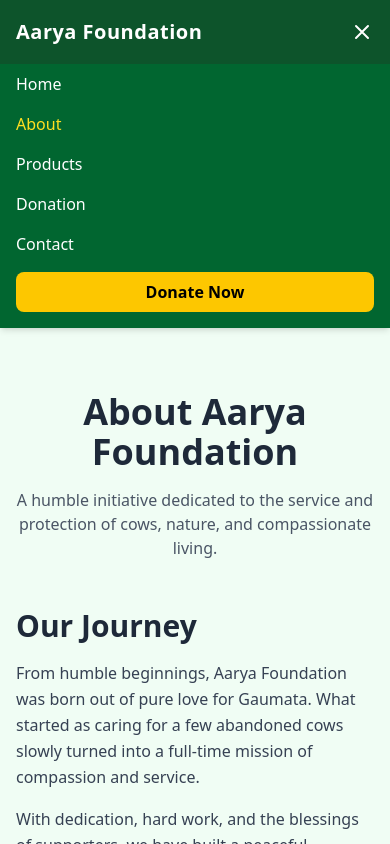
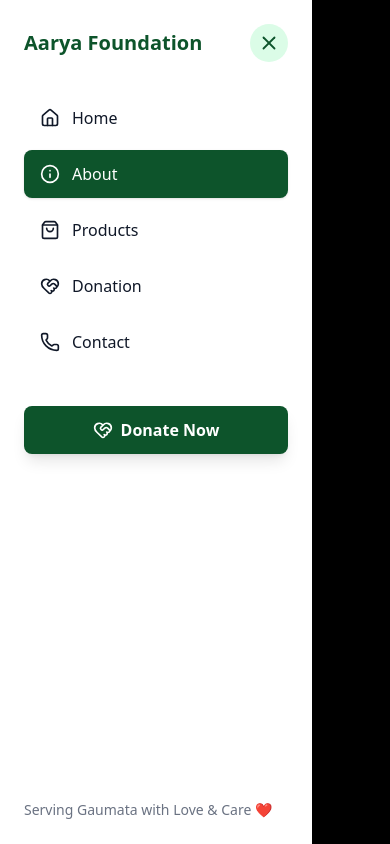
Before and after one commit to GovindxSharma/aaryafoundation, a Next.js app: page /about in a window 390 px wide. Both pictures are taken after a click on the button 362 px from the left and 32 px from the top of the page. Shown: the top 844 px of the page. Built offline with nearby package versions, Linux system fonts and the light colour scheme.

Commit message:
updated mobile nav

```diff
--- a/app/components/Navbar.tsx
+++ b/app/components/Navbar.tsx
@@ -1,19 +1,33 @@
 "use client";
 
-import { useState } from "react";
+import { useState, useEffect } from "react";
 import Link from "next/link";
 import { usePathname } from "next/navigation";
+import {
+  Menu,
+  X,
+  Home,
+  Info,
+  ShoppingBag,
+  HeartHandshake,
+  Phone,
+} from "lucide-react";
 
 export default function Navbar() {
   const [isOpen, setIsOpen] = useState(false);
   const pathname = usePathname();
 
+  // Close menu when route changes
+  useEffect(() => {
+    setIsOpen(false);
+  }, [pathname]);
+
   const navLinks = [
-    { name: "Home", path: "/" },
-    { name: "About", path: "/about" },
-    { name: "Products", path: "/products" },
-    { name: "Donation", path: "/donation" },
-    { name: "Contact", path: "/contact" },
+    { name: "Home", path: "/", icon: <Home size={20} /> },
+    { name: "About", path: "/about", icon: <Info size={20} /> },
+    { name: "Products", path: "/products", icon: <ShoppingBag size={20} /> },
+    { name: "Donation", path: "/donation", icon: <HeartHandshake size={20} /> },
+    { name: "Contact", path: "/contact", icon: <Phone size={20} /> },
   ];
 
   return (
@@ -55,59 +69,92 @@
           {/* MOBILE MENU BUTTON */}
           <button
             className="md:hidden focus:outline-none"
-            onClick={() => setIsOpen(!isOpen)}
+            onClick={() => setIsOpen(true)}
           >
-            <svg
-              className="w-6 h-6"
-              fill="none"
-              stroke="currentColor"
-              viewBox="0 0 24 24"
-            >
-              {isOpen ? (
-                <path
-                  strokeLinecap="round"
-                  strokeLinejoin="round"
-                  strokeWidth={2}
-                  d="M6 18L18 6M6 6l12 12"
-                />
-              ) : (
-                <path
-                  strokeLinecap="round"
-                  strokeLinejoin="round"
-                  strokeWidth={2}
-                  d="M4 6h16M4 12h16M4 18h16"
-                />
-              )}
-            </svg>
+            <Menu size={26} />
           </button>
         </div>
       </div>
 
-      {/* MOBILE MENU */}
-      {isOpen && (
-        <div className="md:hidden bg-green-800 px-4 pb-4">
+      {/* MOBILE APP STYLE DRAWER */}
+      <div
+        className={`
+          fixed inset-0 z-50 md:hidden transition-all duration-300
+          ${isOpen ? "visible" : "invisible"}
+        `}
+      >
+        {/* BACKDROP */}
+        <div
+          onClick={() => setIsOpen(false)}
+          className={`
+            absolute inset-0 bg-black bg-opacity-50 backdrop-blur-sm
+            transition-opacity duration-300
+            ${isOpen ? "opacity-100" : "opacity-0"}
+          `}
+        ></div>
+
+        {/* DRAWER PANEL */}
+        <div
+          className={`
+            absolute top-0 left-0 h-full w-[80%] max-w-[320px]
+            bg-white text-gray-900 shadow-xl p-6
+            transform transition-transform duration-300
+            ${isOpen ? "translate-x-0" : "-translate-x-full"}
+          `}
+        >
+          {/* HEADER */}
+          <div className="flex justify-between items-center mb-8">
+            <h2 className="text-xl font-bold text-green-900">
+              Aarya Foundation
+            </h2>
+
+            <button
+              onClick={() => setIsOpen(false)}
+              className="p-2 rounded-full bg-green-100 text-green-900"
+            >
+              <X size={22} />
+            </button>
+          </div>
+
+          {/* NAV LINKS */}
+          <div className="space-y-2">
             {navLinks.map((link) => (
               <Link
                 key={link.name}
                 href={link.path}
-              onClick={() => setIsOpen(false)}
-              className={`block py-2 hover:text-yellow-400 ${
-                pathname === link.path ? "text-yellow-300" : ""
-              }`}
+                className={`
+                  flex items-center gap-3 px-4 py-3 rounded-lg
+                  transition-all
+                  ${
+                    pathname === link.path
+                      ? "bg-green-900 text-white shadow"
+                      : "hover:bg-green-50"
+                  }
+                `}
               >
-              {link.name}
+                <span>{link.icon}</span>
+                <span className="font-medium">{link.name}</span>
               </Link>
             ))}
+          </div>
 
+          {/* DONATE CTA */}
+          <div className="mt-10">
             <Link
               href="/donation"
-            onClick={() => setIsOpen(false)}
-            className="block mt-2 bg-yellow-400 text-black text-center px-4 py-2 rounded-lg font-semibold"
+              className="flex items-center justify-center gap-2 bg-green-900 text-white py-3 rounded-lg font-semibold shadow-lg hover:bg-green-800 transition"
             >
+              <HeartHandshake size={20} />
               Donate Now
             </Link>
           </div>
-      )}
+
+          {/* FOOTER TEXT */}
+          <div className="absolute bottom-6 left-6 text-sm text-gray-500">
+            Serving Gaumata with Love & Care ❤️
+          </div>
+        </div>
+      </div>
     </nav>
   );
 }
```
Lines whose indentation alone changed are shown as unchanged.
